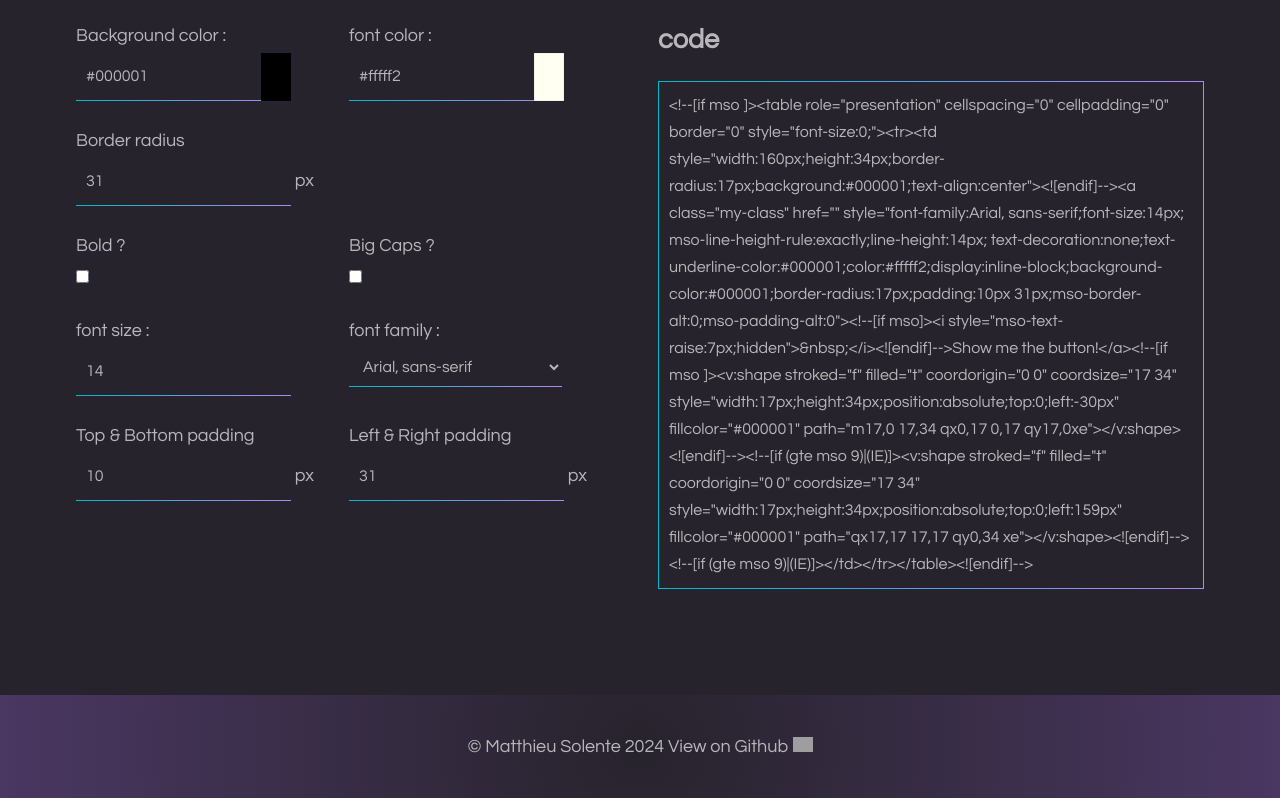
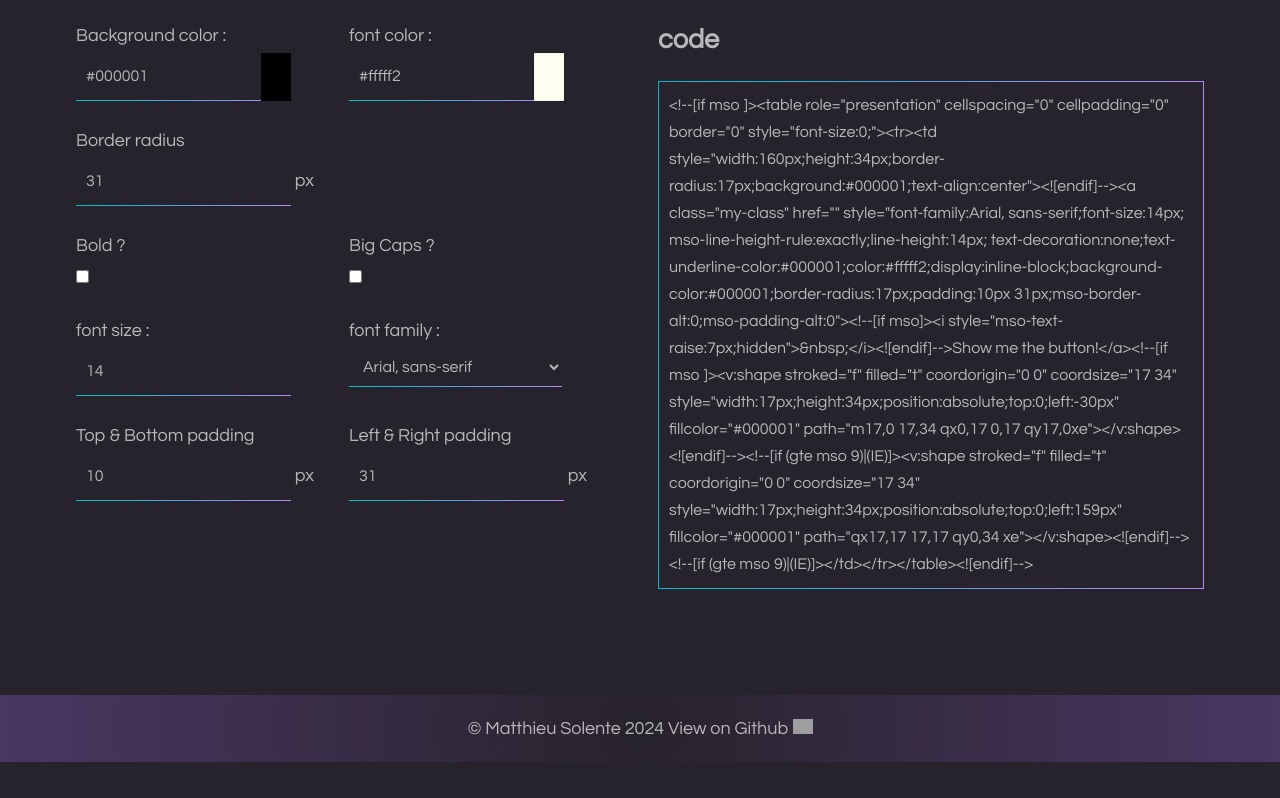
Before and after one commit to matthieuSolente/accessible-vml-button-generator, a plain HTML site: page index.html in a window 1280 px wide. Shown: the part 568-1366 px from the top of the page. After the commit the page ends 1330 px from the top, so only its background shows below. Drawn offline with nearby package versions, Linux system fonts and the light colour scheme; grey boxes are pictures that could not be loaded.

Commit message:
Update style.css

```diff
--- a/style.css
+++ b/style.css
@@ -97,6 +97,9 @@ footer{
     background: -o-radial-gradient(circle, rgba(39,35,44,1) 0%, rgba(74,55,98,1) 100%);
     background: radial-gradient(circle, rgba(39,35,44,1) 0%, rgba(74,55,98,1) 100%);
     filter: progid:DXImageTransform.Microsoft.gradient(startColorstr="#27232c",endColorstr="#4a3762",GradientType=1);
+}
+footer p{
+  margin:0
 }
 /***********************************************/
 /**************** COMMON RULES *********************/
```
